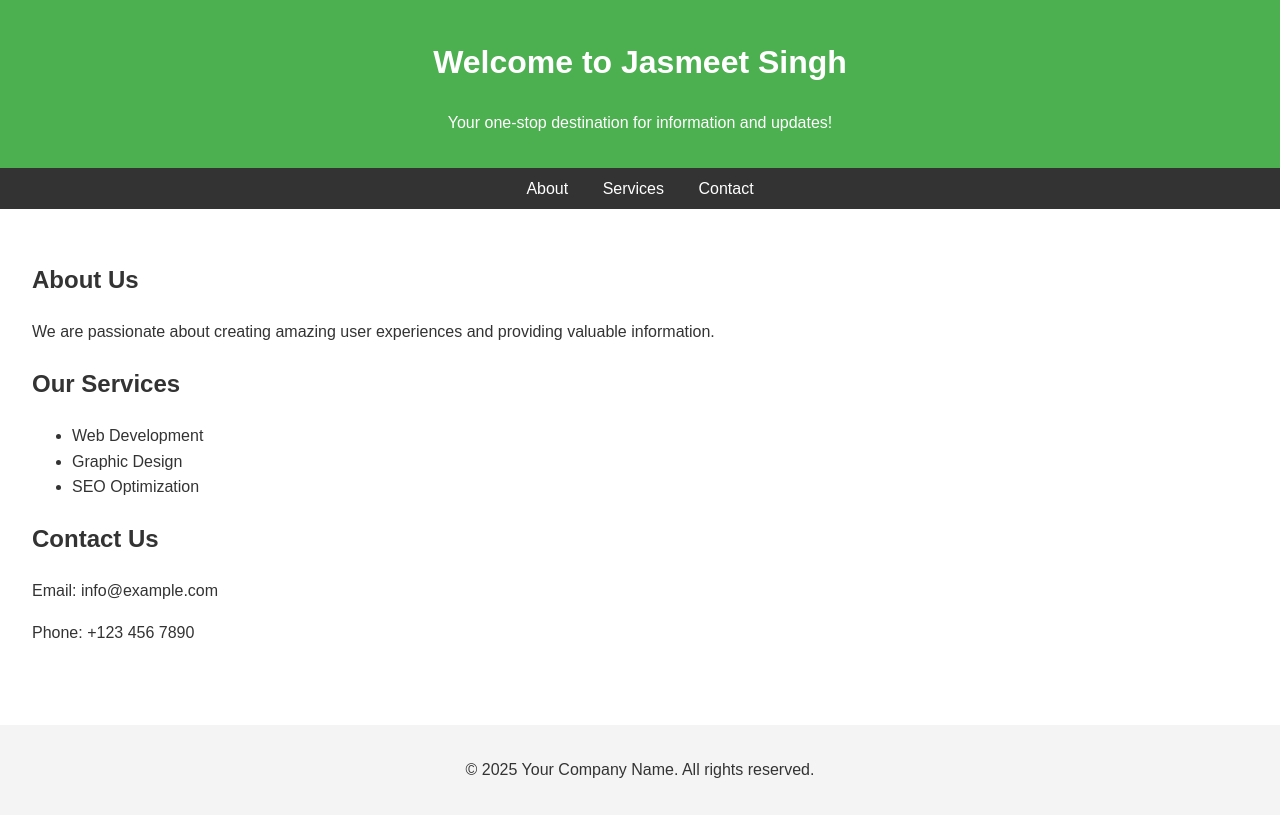
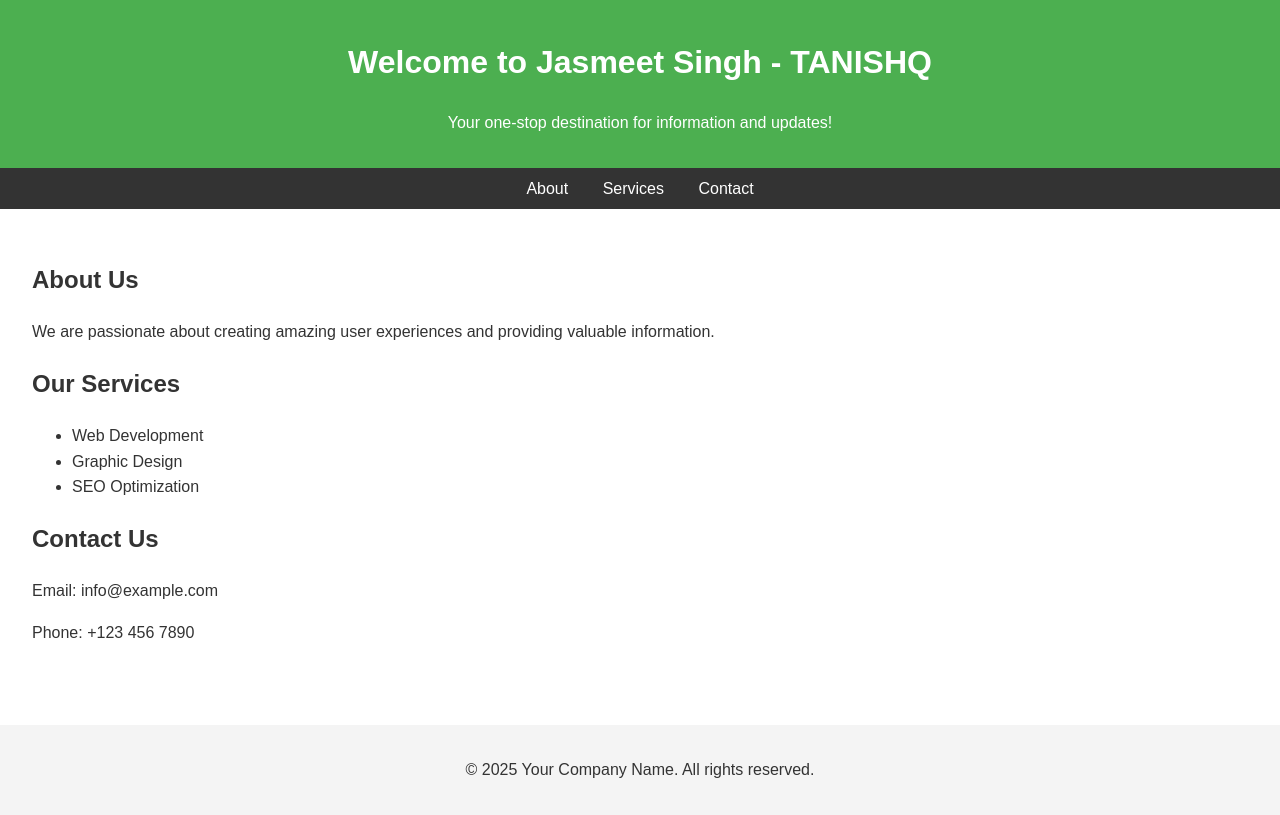
Before and after one commit to bhambri26/Demo, a plain HTML site: page index.html in a window 1280 px wide. Drawn offline with Linux system fonts and the light colour scheme.

Commit message:
Update index.html

```diff
--- a/index.html
+++ b/index.html
@@ -48,7 +48,7 @@
 <body>
 
   <header>
-    <h1>Welcome to Jasmeet Singh </h1>
+    <h1>Welcome to Jasmeet Singh - TANISHQ</h1>
     <p>Your one-stop destination for information and updates!</p>
   </header>
 
```
